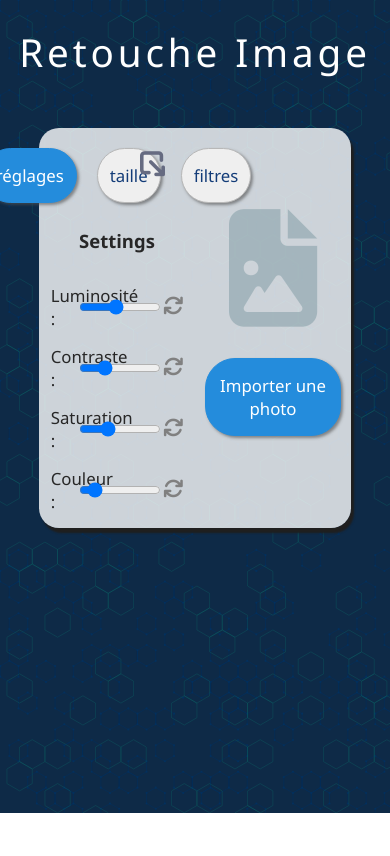
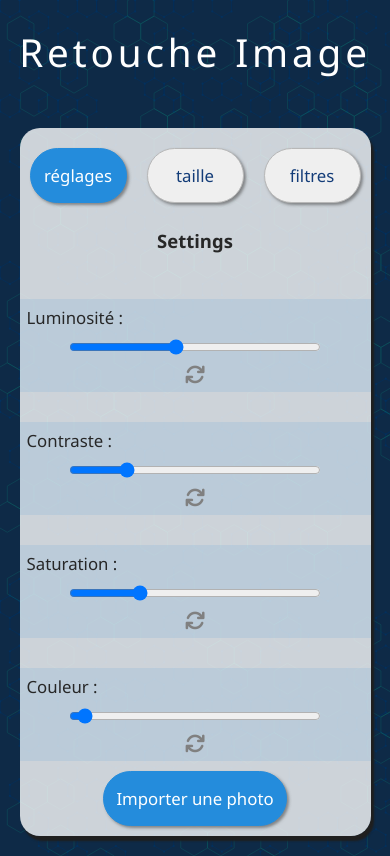
Before and after one commit to Emi-vas/edit-image-app, a React (Create React App) app: page / in a window 390 px wide. Built offline with nearby package versions, Linux system fonts and the light colour scheme.

Commit message:
responsive css

```diff
--- a/src/components/BigImage.jsx
+++ b/src/components/BigImage.jsx
@@ -17,7 +17,11 @@ const BigImage = ({ imageSrc, size, settings, filter}) => {
     useEffect(() => {
         //zoom if size of the pic il largeur than the window
         if(size.width > window.innerWidth) {
-            setZoom(window.innerWidth / size.width * 100 - 3)
+            if(window.innerWidth > 700) {
+                setZoom(window.innerWidth / size.width * 100 - 3)
+            } else {
+                setZoom(window.innerWidth / size.width * 100 - 1)
+            }
         } else {
             setZoom(100)
         }
--- a/src/components/Previsu.jsx
+++ b/src/components/Previsu.jsx
@@ -11,6 +11,7 @@ const previsu = ({ imageSrc, setImageSrc, setSize, size }) => {
         let node = document.getElementById('big-image');
         let zoomValue = node.style.zoom
         node.style.zoom = "100%"
+
         domtoimage.toPng(node)
         .then(function (dataUrl) {
             var link = document.createElement('a');
--- /dev/null
+++ b/src/styles/_settings.scss
@@ -0,0 +1,120 @@
+$blue : rgb(19, 60, 120);
+$blue2 :rgb(36, 140, 220);
+$green :rgba(13, 102, 103, 1);
+
+body {
+    font-family:'Segoe UI', Tahoma, Geneva, Verdana, sans-serif;
+    font-size: 1.05em;
+    color: rgb(39, 39, 39);
+
+    background: url("./assets/bg.svg");
+    background-size: cover ;
+    background-repeat: no-repeat;
+
+
+    margin: 0;
+}
+
+h1 {
+    text-align: center;
+    color: white;
+    font-weight: 400;
+    font-size: 2.3em;
+    letter-spacing: 0.1em;
+}
+
+button {
+    color: $blue;
+    border: 1px solid rgb(184, 184, 184);
+    border-radius: 30px;
+    padding: 15px 12px;
+    font-size: inherit;
+    font-family: inherit;
+    box-shadow: rgba(80, 80, 80, 0.609) 2px 2px 3px;
+    margin: 10px;
+
+    &:hover {
+        border: $blue2 solid 1px;
+        color: $blue2;
+        cursor: pointer;
+        background: rgb(236, 245, 255);
+    }
+
+    &.active {
+        background: $blue2;
+        color: white;
+        border-color: $blue2;
+    }
+
+}
+
+.buttons {
+    margin-top: 10px;
+    display: flex;
+    justify-content: center;
+
+    & button {
+        width: 100px;
+    }
+}
+
+input {
+    font-size: inherit;
+    font-family: inherit;
+    outline: none;
+    border: 1px solid rgb(189, 189, 189);
+    padding: 7px;
+    border-radius: 7px;
+
+    &:focus {
+        box-shadow: 0px 0px 5px rgb(16, 156, 231);
+    }
+}
+
+.checkbox {
+    width: 45px;
+    height: 20px;
+    border-radius: 30px;
+    border: rgba(128, 128, 128, 0.652) 1px solid;
+
+    display: flex;
+    align-items: center;
+    justify-content: flex-end;
+    overflow-y: hidden;
+
+    & .elem {
+        display: flex;
+        align-items: center;
+        position: relative;
+
+        transform: translateX(-22px);
+        transition: all 0.3s;
+
+        & .circle{
+            width: 20px;
+            height: 20px;
+            background-color: white;
+            border: 1px solid grey;
+            border-radius: 50%;
+            z-index: 2;
+        }
+
+        & .rec {
+            width: 50px;
+            height: 20px;
+            background: #93dbff;
+            position: absolute;
+            left: -40px;
+        }
+    }
+
+    &--active {
+        & .elem {
+            transform: translateX(0);
+        }
+    }
+
+    &:hover {
+        cursor: pointer;
+    }
+}
--- a/src/styles/style.scss
+++ b/src/styles/style.scss
@@ -1,29 +1,4 @@
-$blue : rgb(19, 60, 120);
-$blue2 :rgb(36, 140, 220);
-$green :rgba(13, 102, 103, 1);
-
-
-
-body {
-    font-family:'Segoe UI', Tahoma, Geneva, Verdana, sans-serif;
-    font-size: 1.05em;
-    color: rgb(39, 39, 39);
-
-    background: url("./assets/bg.svg");
-    background-size: cover ;
-    background-repeat: no-repeat;
-
-
-    margin: 0;
-}
-
-h1 {
-    text-align: center;
-    color: white;
-    font-weight: 400;
-    font-size: 2.3em;
-    letter-spacing: 0.1em;
-}
+@import './settings';
 
 .main-cont {
     display: flex;
@@ -113,6 +88,45 @@ h1 {
     }
 }
 
+@media screen and (max-width: 1400px) {
+    .main {
+        width: 90%;
+    }
+}
+@media screen and (max-width: 1100px) {
+    .main {
+        & .detached-icon {
+            font-size: 1.3em;
+        }
+        &__elem:first-of-type {
+            width: 70%;
+        }
+        &__elem:last-of-type {
+            width: 30%;
+        }
+    }
+}
+@media screen and (max-width: 700px) {
+    .main {
+        flex-direction: column;
+        & .detached-icon {
+            display: none;
+        }
+        &__elem:first-of-type {
+            width: 100%;
+        }
+        &__elem:last-of-type {
+            width: 100%;
+        }
+        &__previsu {
+            i, img {
+                display: none;
+            }
+        }
+    }
+}
+
+
 .bigImage {
     display: flex;
     justify-content: center;
@@ -125,101 +139,7 @@ h1 {
 }
 
 
-button {
-    color: $blue;
-    border: 1px solid rgb(184, 184, 184);
-    border-radius: 30px;
-    padding: 15px 12px;
-    font-size: inherit;
-    font-family: inherit;
-    box-shadow: rgba(80, 80, 80, 0.609) 2px 2px 3px;
-    margin: 10px;
 
-    &:hover {
-        border: $blue2 solid 1px;
-        color: $blue2;
-        cursor: pointer;
-        background: rgb(236, 245, 255);
-    }
-
-    &.active {
-        background: $blue2;
-        color: white;
-        border-color: $blue2;
-    }
-
-}
-
-.buttons {
-    margin-top: 10px;
-    display: flex;
-    justify-content: center;
-
-    & button {
-        width: 100px;
-    }
-}
-
-input {
-    font-size: inherit;
-    font-family: inherit;
-    outline: none;
-    border: 1px solid rgb(189, 189, 189);
-    padding: 7px;
-    border-radius: 7px;
-
-    &:focus {
-        box-shadow: 0px 0px 5px rgb(16, 156, 231);
-    }
-}
-
-.checkbox {
-    width: 45px;
-    height: 20px;
-    border-radius: 30px;
-    border: rgba(128, 128, 128, 0.652) 1px solid;
-
-    display: flex;
-    align-items: center;
-    justify-content: flex-end;
-    overflow-y: hidden;
-
-    & .elem {
-        display: flex;
-        align-items: center;
-        position: relative;
-
-        transform: translateX(-22px);
-        transition: all 0.3s;
-
-        & .circle{
-            width: 20px;
-            height: 20px;
-            background-color: white;
-            border: 1px solid grey;
-            border-radius: 50%;
-            z-index: 2;
-        }
-
-        & .rec {
-            width: 50px;
-            height: 20px;
-            background: #93dbff;
-            position: absolute;
-            left: -40px;
-        }
-    }
-
-    &--active {
-        & .elem {
-            transform: translateX(0);
-        }
-    }
-
-    &:hover {
-        cursor: pointer;
-    }
-}
 
 .settings {
     display: flex;
@@ -263,10 +183,6 @@ input {
 
     &--settings {
         width: 100%;
-
-        & .bloc {
-
-        }
     }
 
     &--filter {
@@ -298,3 +214,37 @@ input {
         }
     }
 }
+
+@media screen and (max-width: 1400px) {
+    .settings {
+        & .blocBigInput {
+            width: 95%;
+        }
+    }
+}
+
+@media screen and (max-width: 700px) {
+    .settings {
+        & .blocBigInput {
+            flex-direction: column;
+            margin-top: 30px;
+            padding: 7px;
+            background: #8cb7d646;
+            width: 100%;
+            box-sizing: border-box;
+            label {
+                width: 100%;
+            }
+        }
+        &--filter {
+            & .bloc1 {
+                width: 50%;
+            }
+        }
+        &--size {
+            & .second_bloc {
+                margin-bottom: 50px;
+            }
+        }
+    }
+}
```
